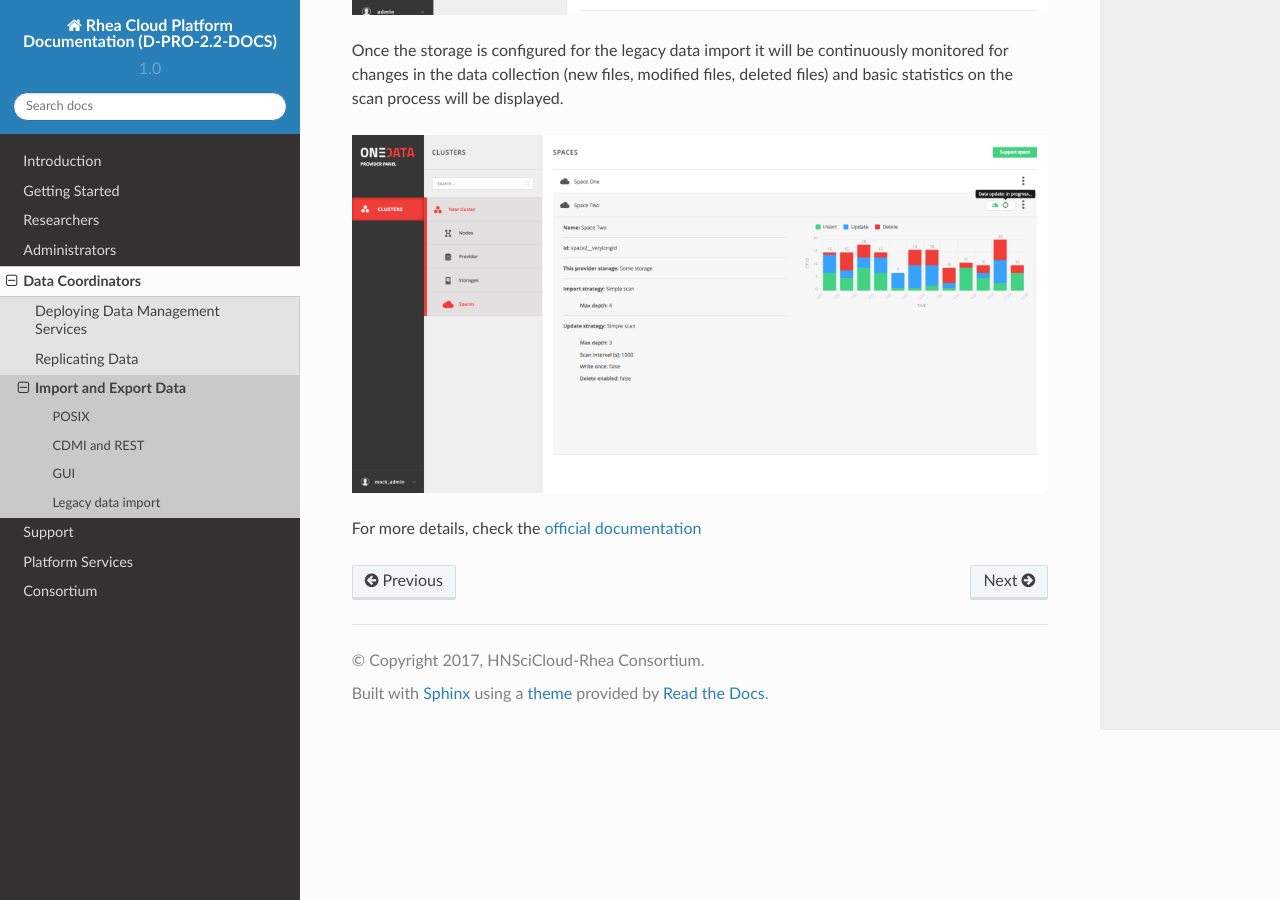
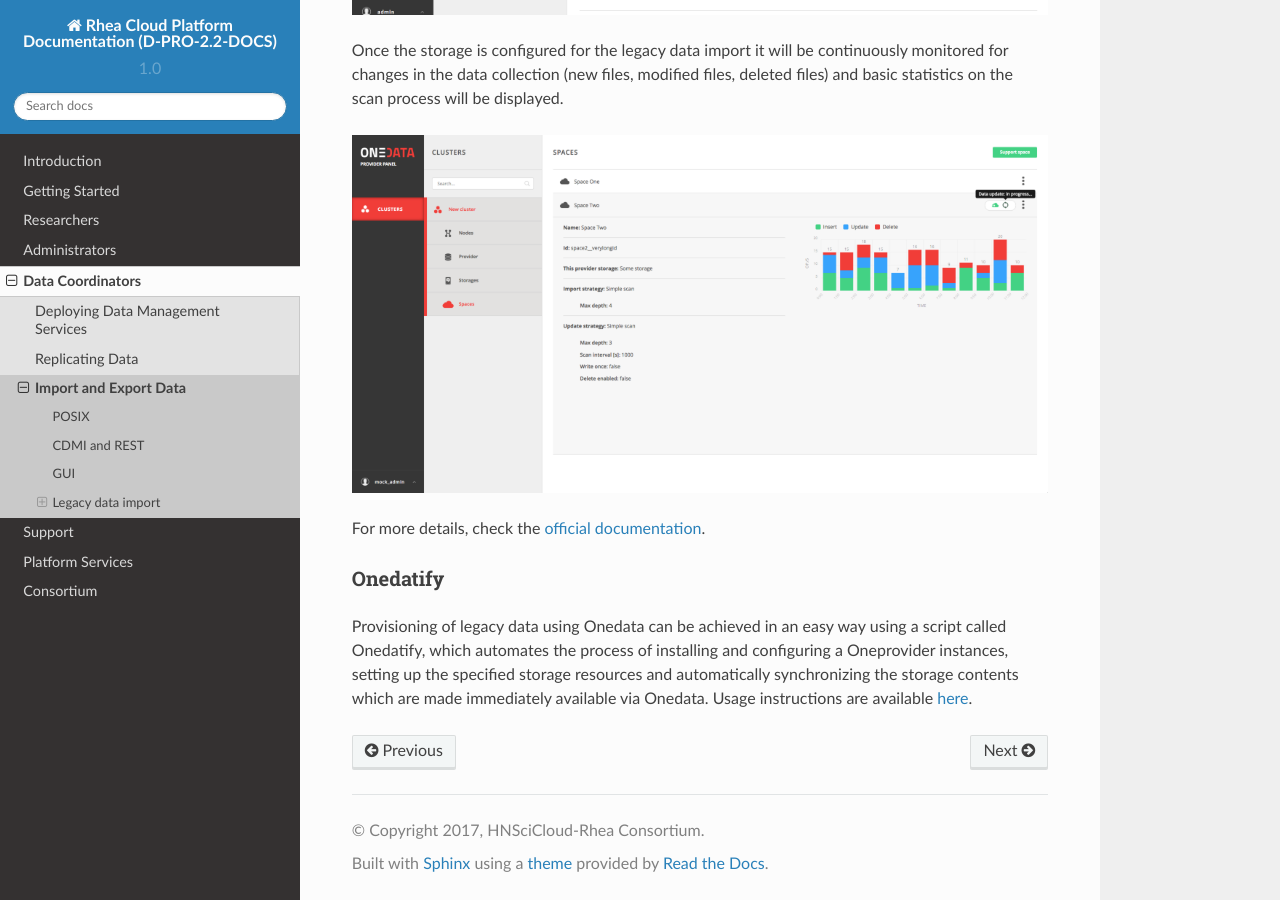
Before and after one commit to teamputtygen/hn-docs, a Sphinx documentation site: the page built from docs/data-manager/import-export-data.rst, in a window 1280 px wide and 900 px high, scrolled down 1911 px. Built offline with Sphinx 7.4.7 and the Read the Docs theme 2.0.0, drawn with Linux system fonts in a browser that asks for light colours.

Commit message:
added info on onedatify and udpated link to onedata.org.

```diff
--- a/docs/data-manager/import-export-data.rst
+++ b/docs/data-manager/import-export-data.rst
@@ -59,4 +59,14 @@
 .. image:: images/import-legacy-data-monitoring.png
 
 For more details, check the `official documentation
-<https://beta.onedata.org/#/home/documentation/doc/administering_onedata/oneprovider_tutorial[add-storage-with-existing-data].html>`_
+<https://onedata.org/#/home/documentation/doc/administering_onedata/oneprovider_tutorial[add-storage-with-existing-data].html>`_.
+
+Onedatify
+~~~~~~~~~
+
+Provisioning of legacy data using Onedata can be achieved in an easy way using
+a script called Onedatify, which automates the process of installing and
+configuring a Oneprovider instances, setting up the specified storage resources
+and automatically synchronizing the storage contents which are made immediately
+available via Onedata. Usage instructions are available
+`here <https://onedata.org/#/home/documentation/doc/administering_onedata/onedatify.html>`_.
```
